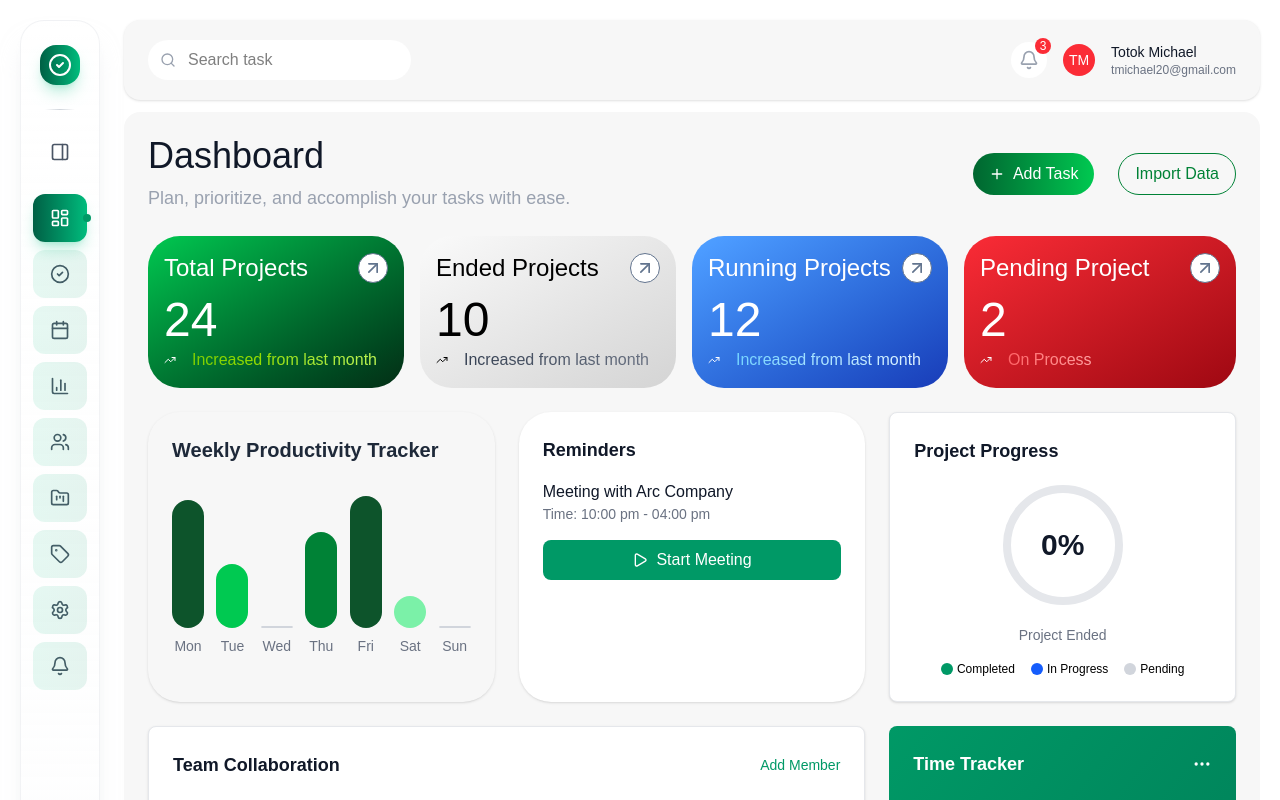
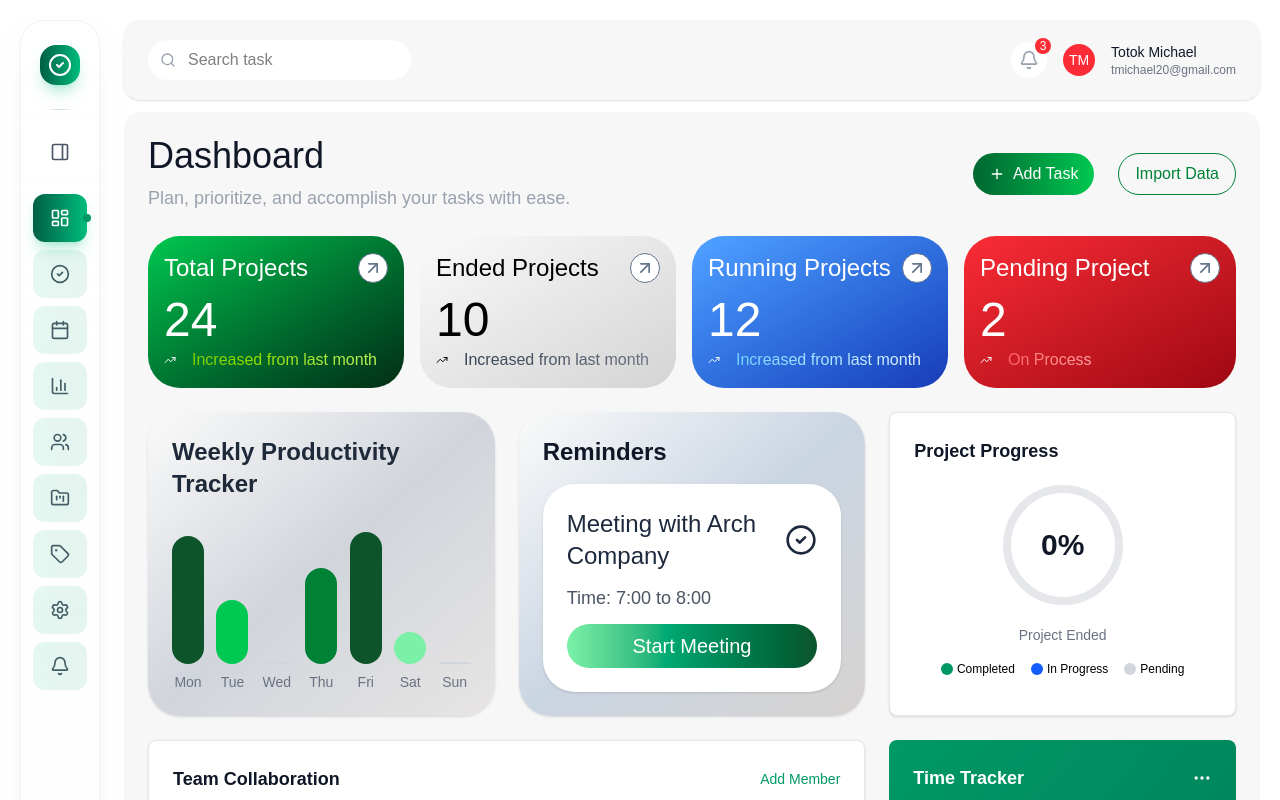
Before and after one commit to CodedByYash/todo-app-v2.0, a Next.js app: page /dashboard in a window 1280 px wide. Shown: the top 800 px of the page. Built offline with nearby package versions, Linux system fonts and the light colour scheme.

Commit message:
reminder component completed

```diff
--- a/components/ui/custom/analytics/GraphAnalysis.tsx
+++ b/components/ui/custom/analytics/GraphAnalysis.tsx
@@ -23,8 +23,8 @@ const getBarColor = (percent: number) => {
 
 const GraphAnalysis: React.FC<GraphAnalyticsProps> = ({ data }) => {
   return (
-    <div className="p-6 rounded-[2rem] shadow w-full h-full">
-      <h3 className="text-xl font-semibold text-gray-800 mb-8">
+    <div className="p-6 rounded-[2rem] shadow w-full h-full bg-gradient-to-br from-stone-50 via-gray-300 to-stone-200">
+      <h3 className="text-2xl font-semibold text-gray-800 mb-8">
         Weekly Productivity Tracker
       </h3>
       <div className="flex items-baseline justify-between space-x-2 h-40">
--- a/components/ui/custom/reminders/Reminders.tsx
+++ b/components/ui/custom/reminders/Reminders.tsx
@@ -1,24 +1,47 @@
-import { Play } from "lucide-react";
+import { CheckCircle2Icon, Play } from "lucide-react";
 
 const Reminders = () => {
   return (
-    <div className="bg-white p-6 rounded-4xl shadow ">
-      <h3 className="text-lg font-semibold text-gray-900 mb-4">Reminders</h3>
-      <div className="space-y-4">
-        <div className="flex items-center justify-between">
-          <div>
-            <div className="font-medium text-gray-900">
-              Meeting with Arc Company
-            </div>
-            <div className="text-sm text-gray-500">
-              Time: 10:00 pm - 04:00 pm
+    // <div className="bg-white p-6 rounded-4xl shadow">
+    //   <h1 className="text-lg font-semibold text-gray-900 mb-4">Reminders</h1>
+    //   <div className="space-y-4">
+    //     <div className="flex items-center justify-between">
+    //       <div>
+    //         <div className="font-medium text-gray-900">
+    //           Meeting with Arc Company
+    //         </div>
+    //         <div className="text-sm text-gray-500">
+    //           Time: 10:00 pm - 04:00 pm
+    //         </div>
+    //       </div>
+    //     </div>
+    //     <button className="w-full bg-emerald-600 text-white py-2 px-4 rounded-lg flex items-center justify-center space-x-2 hover:bg-emerald-700 transition-colors">
+    //       <Play className="w-4 h-4" />
+    //       <span>Start Meeting</span>
+    //     </button>
+    //   </div>
+    // </div>
+    <div className="bg-gradient-to-br from-stone-50 via-slate-300 to-stone-300 p-6 rounded-4xl shadow">
+      <div className="space-y-1">
+        <h1 className="font-bold text-2xl text-gray-900 mb-4">Reminders</h1>
+        <div className="rounded-4xl bg-white shadow p-6 space-y-3">
+          <div className="flex items-center">
+            <h1 className="text-2xl font-medium text-slate-800">
+              Meeting with Arch Company
+            </h1>
+            <div className="rounded-full bg-white">
+              <CheckCircle2Icon className="w-8 h-8 text-slate-800 hover:text-slate-700 cursor-pointer transition" />
             </div>
           </div>
+          <div className="font-medium text-lg text-gray-600">
+            Time: 7:00 to 8:00
+          </div>
+          <div className="flex items-center justify-center">
+            <button className="bg-gradient-to-r from-green-300 via-emerald-600 to-green-900 rounded-full px-4 py-2 text-white text-xl w-full">
+              Start Meeting
+            </button>
+          </div>
         </div>
-        <button className="w-full bg-emerald-600 text-white py-2 px-4 rounded-lg flex items-center justify-center space-x-2 hover:bg-emerald-700 transition-colors">
-          <Play className="w-4 h-4" />
-          <span>Start Meeting</span>
-        </button>
       </div>
     </div>
   );
```
